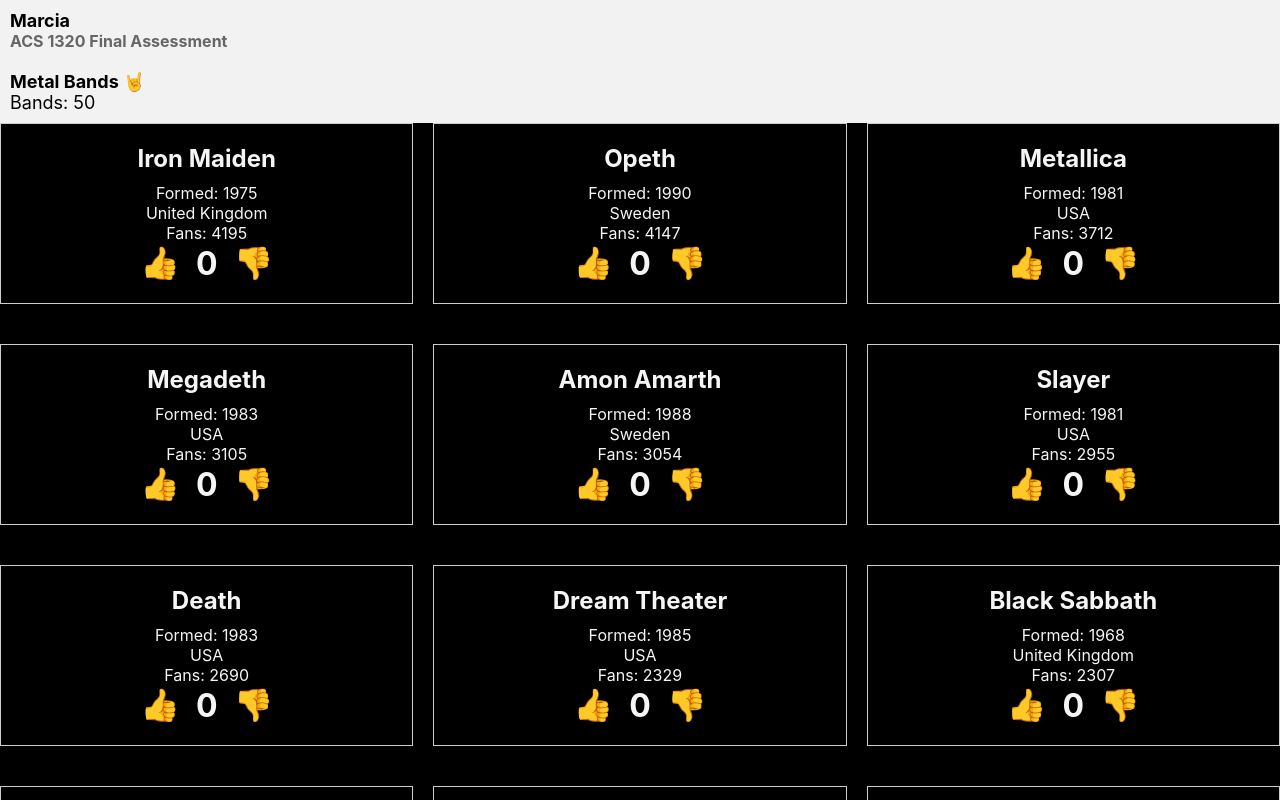
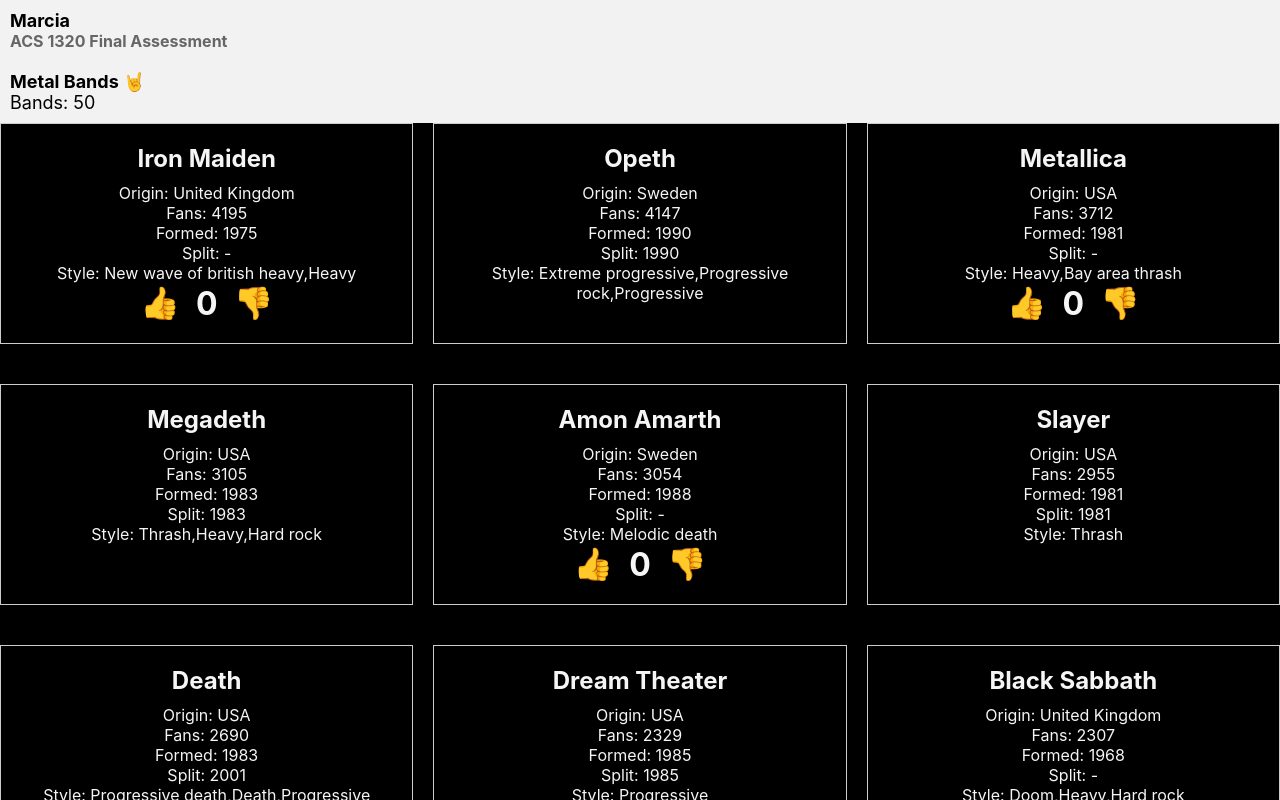
Before and after one commit to mcdott/marcia-acs-1320-final, a React (Create React App) app: page / in a window 1280 px wide. Shown: the top 800 px of the page. Built offline with nearby package versions, Linux system fonts and the light colour scheme.

Commit message:
Challenge 10

```diff
--- a/src/Band.js
+++ b/src/Band.js
@@ -4,15 +4,19 @@
 
 const Band = ({ band }) => {
   // Use object destructuring to get the properties from the band object
-  const { band_name, formed, origin, fans } = band;
+  const { band_name, formed, origin, fans, split, style } = band;
+
+  const likesIfNotSplit = split === "-" ? <Like /> : <p></p>;
 
   return (
     <div className='band'>
       <h3>{band_name}</h3>
+      <p>Origin: {origin}</p>
+      <p>Fans: {fans}</p>
       <p>Formed: {formed}</p>
-      <p>{origin}</p>
-      <p>Fans: {fans}</p>
-      <Like />
+      <p>Split: {split}</p>
+      <p>Style: {style}</p>
+      {likesIfNotSplit}
     </div>
   );
 };
```
